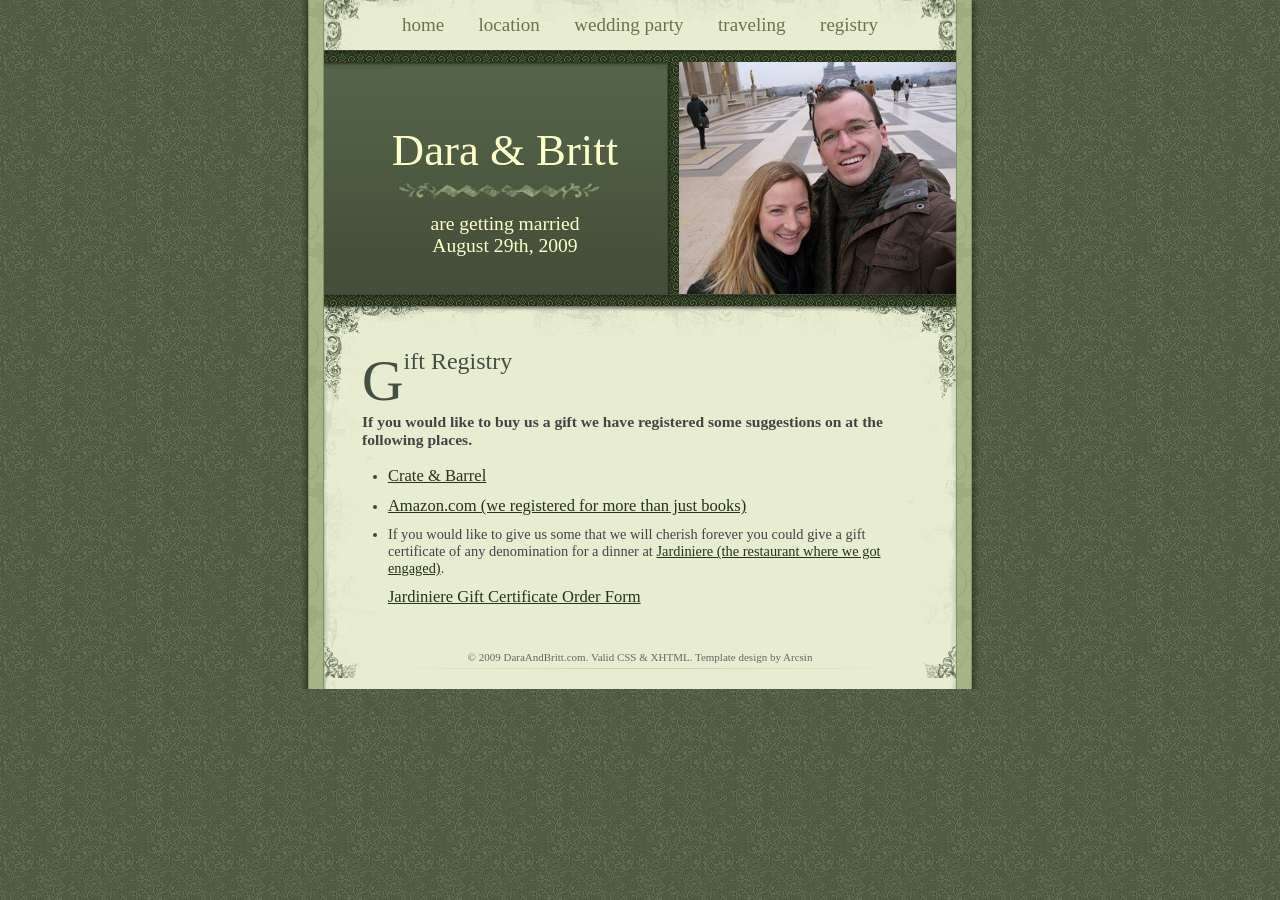
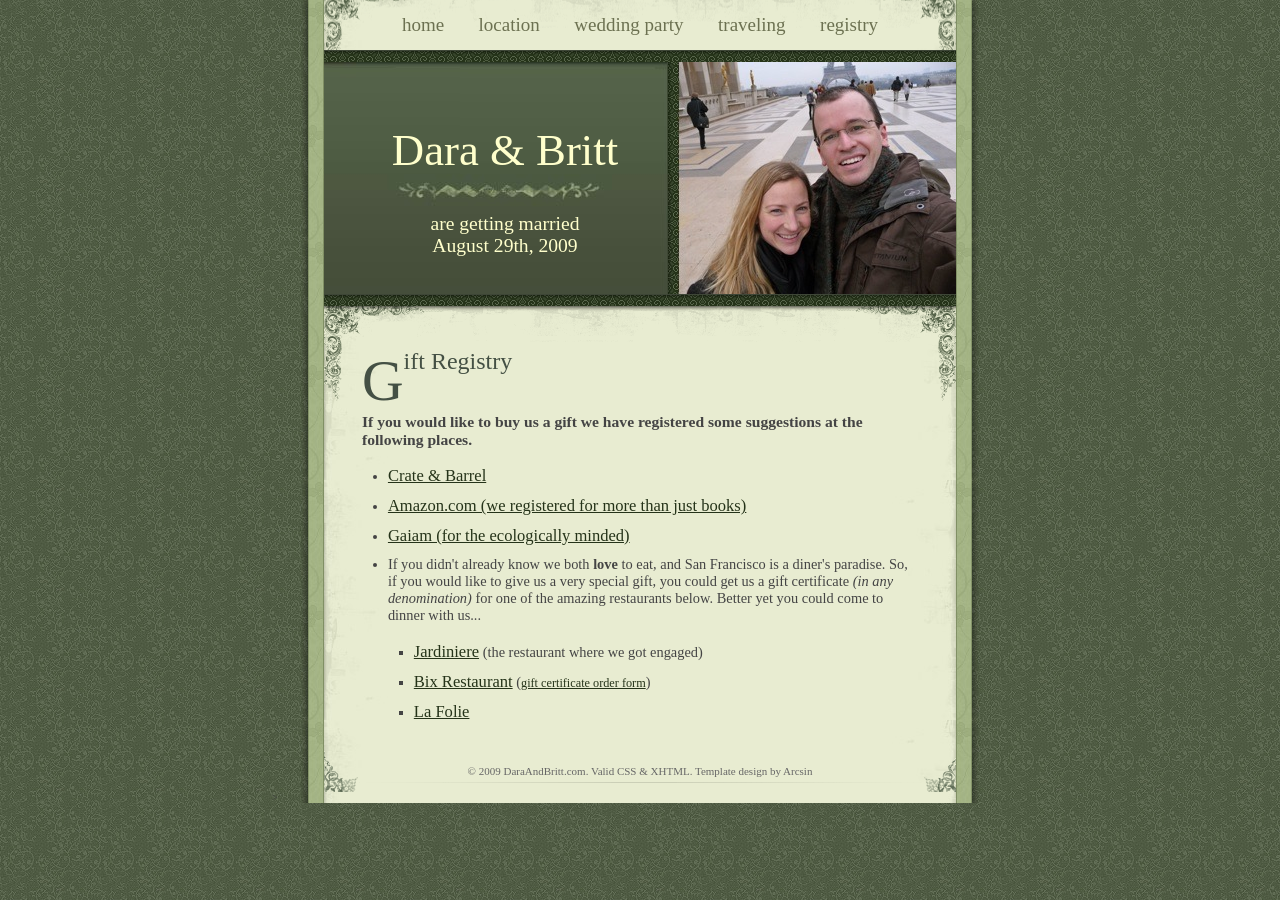
Before and after one commit to britt/wedding-site, a Jekyll site: the page built from registry.html, in a window 1280 px wide. Built offline with Jekyll 4.4.1, drawn with Linux system fonts in a browser that asks for light colours.

Commit message:
Added restaurant gift certificate links

```diff
--- a/default.css
+++ b/default.css
@@ -224,3 +224,8 @@ ul.registries li div.explanation a {
 ul.registries li a  {
 	font-size: 115%;
 }
+
+ul.restaurants {
+	list-style-type: square;
+	font-size: 100%;
+}
--- a/registry.html
+++ b/registry.html
@@ -7,7 +7,7 @@ title: registry
     Gift Registry
   </div>
   <div class="body">
-    <h3>If you would like to buy us a gift we have registered some suggestions on at the following places.</h3>
+    <h3>If you would like to buy us a gift we have registered some suggestions at the following places.</h3>
     <ul class="registries">
       <li>
         <a href="http://links.daraandbritt.com/create-and-barrel-registry">Crate &amp; Barrel</a>
@@ -16,13 +16,26 @@ title: registry
         <a href="http://links.daraandbritt.com/amazon-registry">Amazon.com (we registered for more than just books)</a>
       </li>
       <li>
+        <a href="http://www.gaiam.com/wishlist/friendview.do?method=view&wlid=466441">Gaiam (for the ecologically minded)</a>
+      </li>
+      <li>
         <div class="explanation">
-          If you would like to give us some that we will cherish forever you could give a gift certificate of any denomination for
-          a dinner at <a href="http://www.jardiniere.com/">Jardiniere (the restaurant where we got engaged)</a>.
+          If you didn't already know we both <strong>love</strong> to eat, and San Francisco is a diner's paradise.
+          So, if you would like to give us a very special gift, you could get us a gift certificate <em>(in any denomination)</em> for one of the amazing
+          restaurants below. Better yet you could come to dinner with us...
         </div>
-        <div>
-          <a href="http://www.jardiniere.com/gift_a.html">Jardiniere Gift Certificate Order Form</a>
-        </div>
+        <ul class="restaurants">
+          <li>
+            <a href="http://www.jardiniere.com/gift_a.html">Jardiniere</a> (the restaurant where we got engaged)
+          </li>
+          <li>
+            <a href="http://www.bixrestaurant.com/flash/">Bix Restaurant</a>
+            (<a href="http://www.bixrestaurant.com/flash/pdf/gift_certificate.pdf" style="font-size: 85%">gift certificate order form</a>)
+          </li>
+          <li>
+            <a href="http://www.lafolie.com/html/gift_certificates.html">La Folie</a>
+          </li>
+        </ul>
       </li>
     </ul>
   </div>
```
